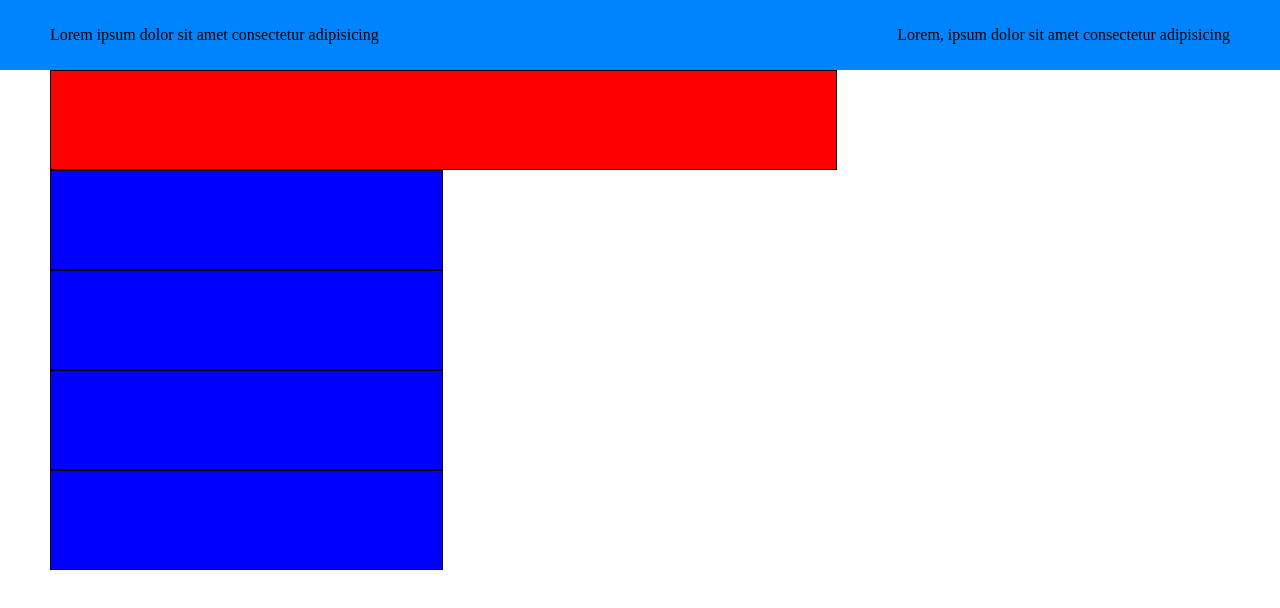
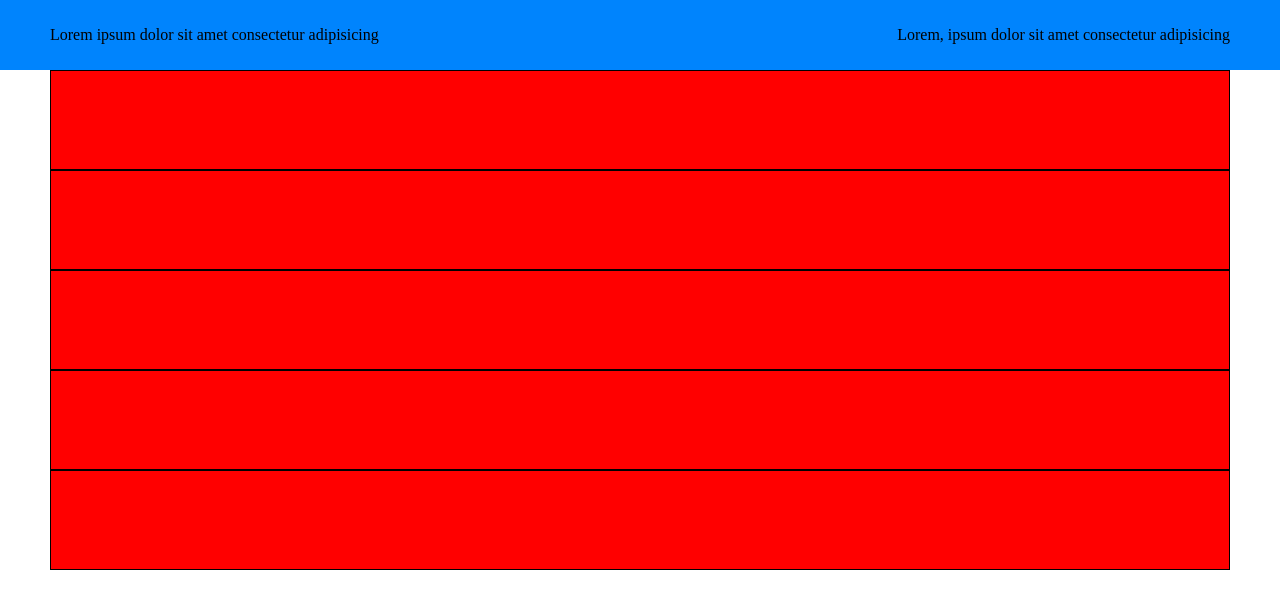
Before and after one commit to fabiomuzzu/htmlcss-responsive-layout, a plain HTML site: page index.html in a window 1280 px wide. Drawn offline with Linux system fonts and the light colour scheme.

Commit message:
[FIX] s1 block section

```diff
--- a/css/style.css
+++ b/css/style.css
@@ -25,17 +25,13 @@
     width: 50%;
 }
 
-.col-66{
-    width: calc(100% / 3 * 2);
+.col-s1{
+    width: 100%;
     height: 100px;
     background-color: red;
 }
 
-.col-33{
-    width: calc(100% / 3);
-    height: 100px;
-    background-color: blue;
-}
+
 /* BG COLOR */
 
 /* BORDER */
--- a/index.html
+++ b/index.html
@@ -29,19 +29,19 @@
            <!-- SEZIONE 1 -->
            <div class="container" id="section1">
                 <div class="row padding0-50">
-                    <div class="col-66 border">
+                    <div class="col-s1 border">
 
                     </div>
-                    <div class="col-33 border">
+                    <div class="col-s1 border">
 
                     </div>
-                    <div class="col-33 border">
+                    <div class="col-s1 border">
 
                     </div>
-                    <div class="col-33 border">
+                    <div class="col-s1 border">
 
                     </div>
-                    <div class="col-33 border">
+                    <div class="col-s1 border">
 
                     </div>
                 </div>
```
